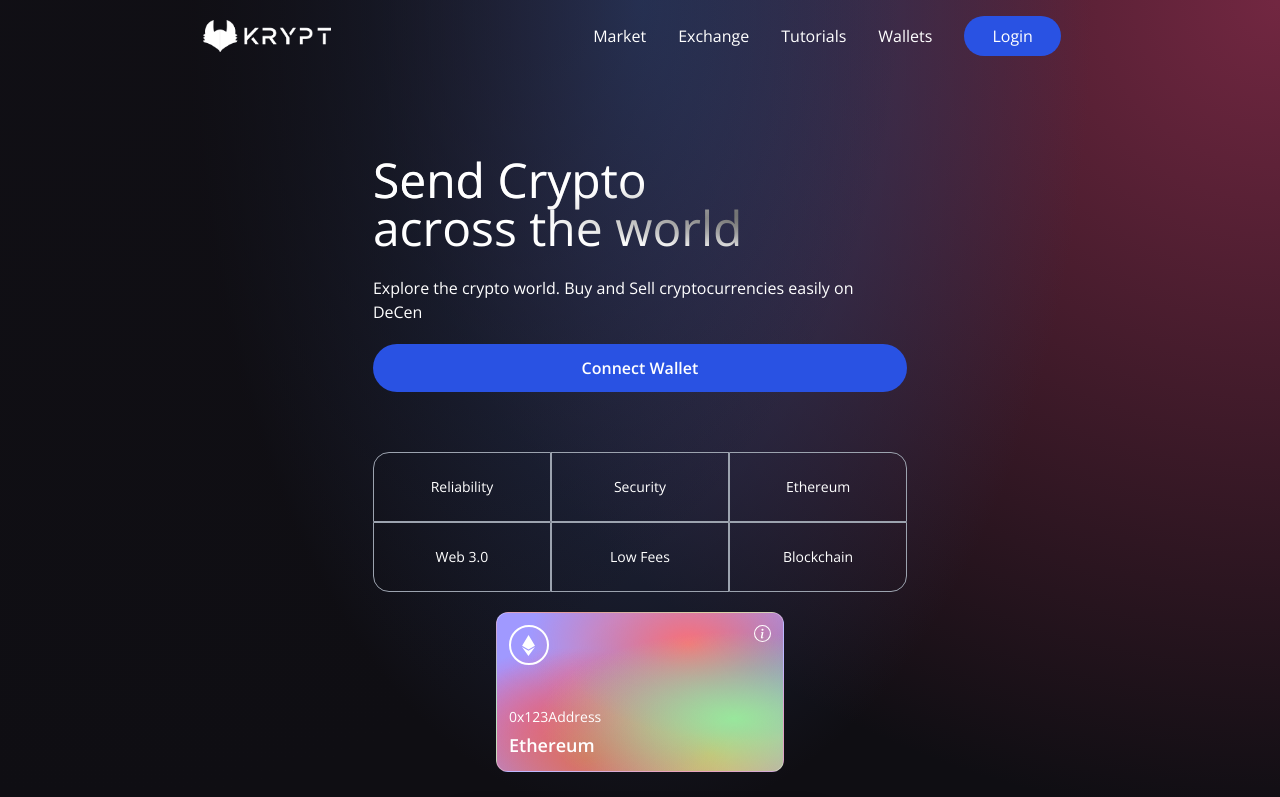
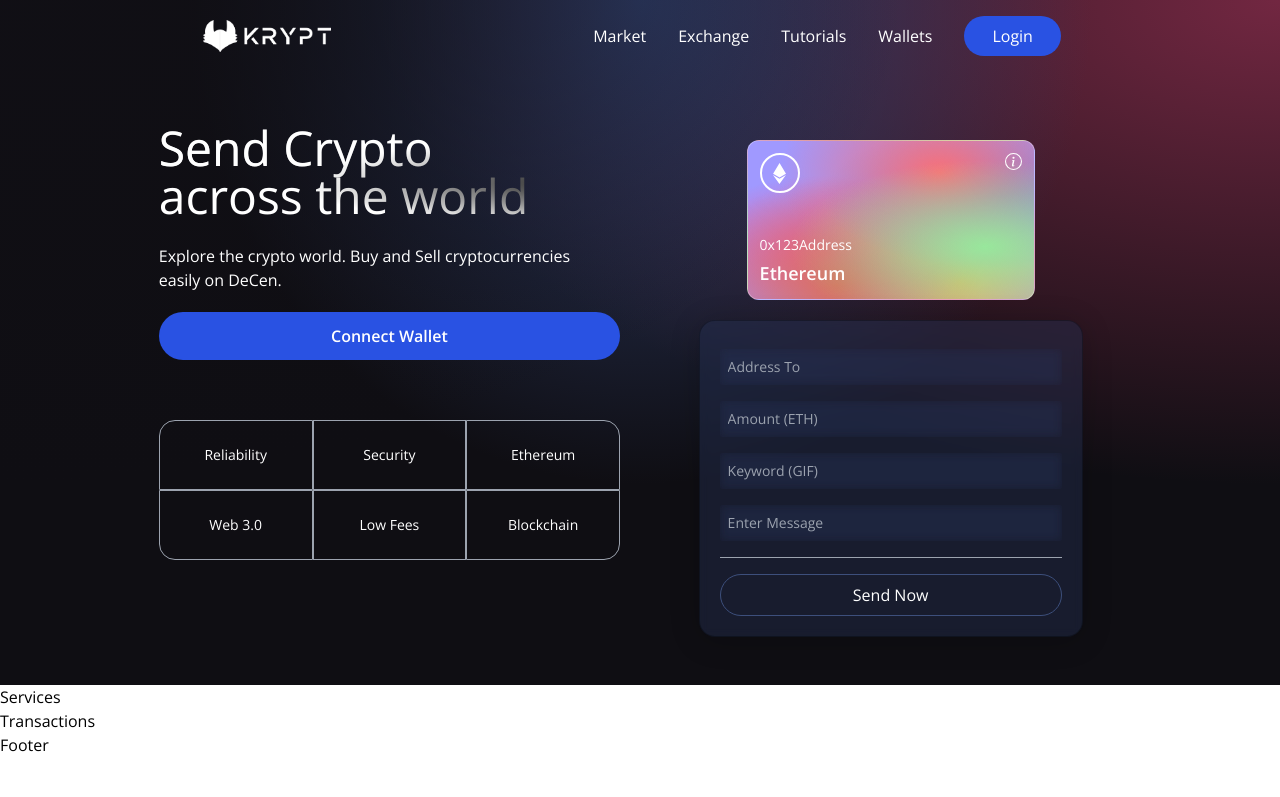
Before and after one commit to Bmullzz/DeCen, a React (Vite) app in the folder client/: page / in a window 1280 px wide. Shown: the top 797 px of the page. Built offline with nearby package versions, Linux system fonts and the light colour scheme.

Commit message:
fixed issue with loader function on the submit button

```diff
--- a/client/src/components/Welcome.jsx
+++ b/client/src/components/Welcome.jsx
@@ -23,15 +23,19 @@
 
     }
 
+    const handleSubmit = () => {
+
+    }
+
     return (
         <div className="flex w-full justify-center items-center">
-            <div className="flex mf:flex-row flex-col items-start justify-between md:p-20 py-12 px-4">
-                <div className="flex flex-1 justify-start flex-col mf:mr-10">
+            <div className="flex md:flex-row flex-col items-start justify-between md-p-20 py-12 px-4">
+                <div className="flex flex-1 justify-start flex-col md:mr-10">
                     <h1 className="text-3xl sm:text-5xl text-white text-gradient py-1">
                         Send Crypto <br/> across the world
                     </h1>
                     <p className="text-left mt-5 text-white font-light md:9/12 w-11/12 text-base">
-                        Explore the crypto world. Buy and Sell cryptocurrencies easily on DeCen
+                         Explore the crypto world. Buy and Sell cryptocurrencies easily on DeCen.
                     </p>
                     <button
                         type="button"
@@ -65,10 +69,6 @@
                     </div>
                 </div>
 
-
-
-
-
                 <div className="flex flex-col flex-1 items-center justify-start w-full md:mt-0 mt-10">
                     <div className="p-3 justify-end items-start flex-col rounded-xl h-40 sm:w-72 w-full my-5 eth-card white-glassmorphism">
                         <div className="flex justify-between flex-col w-full h-full ">
@@ -88,7 +88,7 @@
                             </div>
                         </div>
                     </div>
-                <div/>////
+
                     <div className="p-5 sm:w-96 w-full flex flex-col justify-start items-center blue-glassmorphism">
                         <Input placeholder="Address To" name="addressTo" type="text" handleChange={() => {}} />
                         <Input placeholder="Amount (ETH)" name="amount" type="number" handleChange={() => {}} />
@@ -97,22 +97,25 @@
 
                         <div className="h-[1px] w-full bg-gray-400 my-2" />
 
-
-                        {/* {false ? (
+                        {false ? (
                             <Loader />
                         ) : (
-                            <div>
-
-                            <div/>
-                        )}  */}
-
+                            <button
+                                type="button"
+                                onClick={handleSubmit}
+                                className ="text-white w-full mt-2 border-[1px] p-2 border-[#3d4f7c] rounded-full cursor-pointer"
+                            >
+                                Send Now
+                            </button>
+                        )}
 
                     </div>
 
                 </div>
+
             </div>
         </div>
     );
-};
+}
 
 export default Welcome;
```
